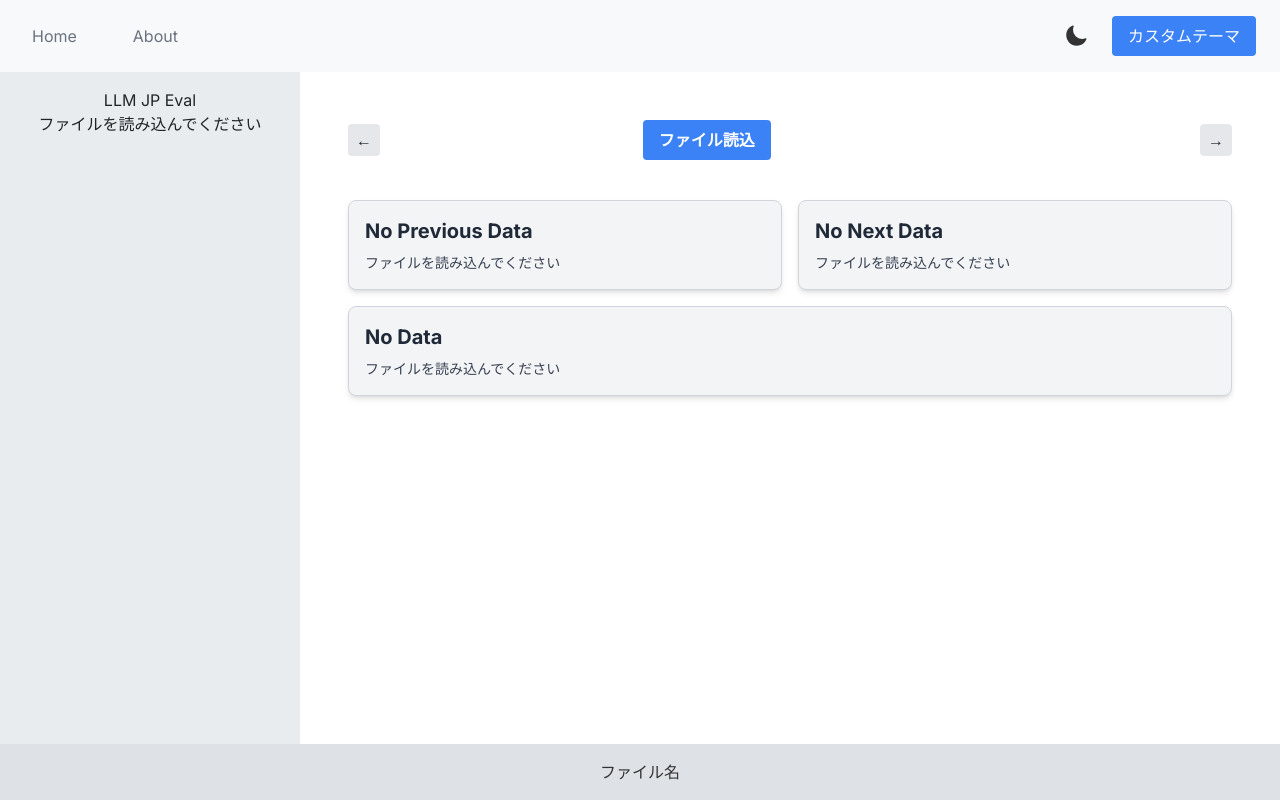
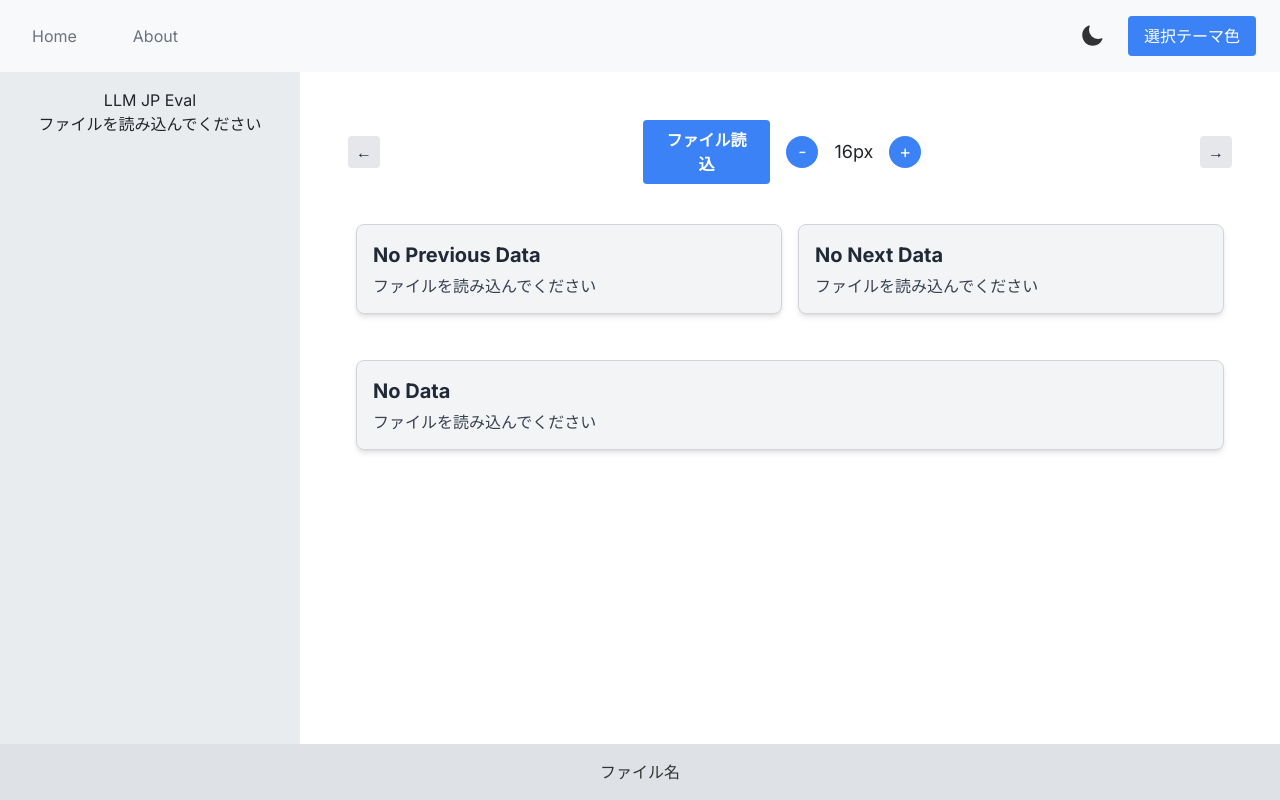
Before and after one commit to kevineen/LLM-Json-Reader, a Next.js app: page / in a window 1280 px wide. Built offline with nearby package versions, Linux system fonts and the light colour scheme.

Commit message:
フォントサイズ変更対応

```diff
--- a/components/molecules/Card/Card.tsx
+++ b/components/molecules/Card/Card.tsx
@@ -1,4 +1,7 @@
 import React from 'react';
+import { useRecoilValue } from 'recoil';
+
+import { fontSizeAtom } from '@/state/atmos/fontSizeAtoms';
 
 interface CardProps {
   title: string;
@@ -8,6 +11,8 @@ interface CardProps {
 }
 
 export default function Card({ title, content = '', displayMode, onClick }: CardProps) {
+  const fontSize = useRecoilValue(fontSizeAtom);
+
   const maxHeightClass = displayMode === 'selected' ? '' : 'max-h-40';
   const preClass = displayMode === 'selected' ? 'whitespace-pre-wrap break-words' : 'overflow-auto whitespace-pre-wrap';
 
@@ -17,12 +22,12 @@ export default function Card({ title, content = '', displayMode, onClick }: Card
       onClick={onClick}
     >
       <h3 className="text-xl font-bold mb-2 text-gray-800">{title}</h3>
-      <pre className={`text-sm text-gray-700 ${preClass}`}>
+      <pre className={`text-sm text-gray-700 ${preClass}`} style={{ fontSize: `${fontSize}px` }}>
         {displayMode === 'selected'
           ? content || 'ファイルを読み込んでください'
           : content
-          ? `${content.slice(0, 100)}...`
-          : 'ファイルを読み込んでください'}
+            ? `${content.slice(0, 100)}...`
+            : 'ファイルを読み込んでください'}
       </pre>
     </div>
   );
--- /dev/null
+++ b/components/molecules/FontSizeControl/FontSizeControl.tsx
@@ -0,0 +1,32 @@
+import React from 'react';
+import { useRecoilState } from 'recoil';
+
+import { fontSizeAtom } from '@/state/atmos/fontSizeAtoms';
+
+const FontSizeControl: React.FC = () => {
+  const [fontSize, setFontSize] = useRecoilState(fontSizeAtom);
+
+  const increaseFontSize = () => {
+    setFontSize((prevSize) => Math.min(prevSize + 1, 40));
+  };
+
+  const decreaseFontSize = () => {
+    setFontSize((prevSize) => Math.max(prevSize - 1, 12));
+  };
+
+  return (
+    <div className='px-4 flex items-center'>
+      <button className={`w-8 h-8 text-white text-lg rounded-full flex items-center justify-center ${fontSize === 12 ? 'bg-gray-500' : 'bg-blue-500'}`} onClick={decreaseFontSize}>
+        -
+      </button>
+      <div className='min-w-[4rem] text-right px-4'>
+        <span className="text-lg">{fontSize}px</span>
+      </div>
+      <button className={`w-8 h-8 bg-blue-500 text-white text-lg rounded-full flex items-center justify-center ${fontSize === 40 ? 'bg-gray-500' : 'bg-blue-500'}`} onClick={increaseFontSize}>
+        +</button>
+    </div>
+
+  );
+};
+
+export default FontSizeControl;
--- /dev/null
+++ b/components/molecules/FontSizeControl/index.ts
@@ -0,0 +1 @@
+export * from "./FontSizeControl";
--- a/components/molecules/ThemeToggle/ThemeToggle.tsx
+++ b/components/molecules/ThemeToggle/ThemeToggle.tsx
@@ -27,7 +27,7 @@ const ThemeToggle = () => {
       </button>
       <Link href="/themeColors">
         <button className="ml-4 px-4 py-2 rounded bg-blue-500 text-white">
-          カスタムテーマ
+          選択テーマ色
         </button>
       </Link>
       {isCustomTheme && (
--- a/components/template/JsonMainView/JsonMainView.tsx
+++ b/components/template/JsonMainView/JsonMainView.tsx
@@ -10,6 +10,7 @@ import { parseJsonData } from "@/lib/utils/helpers/helpers";
 import { autoModeSpeedAtom, customSpeedAtom } from "@/state/atmos/autoModeAtom";
 import AutoModeSelector from "@/components/molecules/AutoModeSelector/AutoModeSelector";
 import FileUploader from "@/state/FileUploader";
+import FontSizeControl from "@/components/molecules/FontSizeControl/FontSizeControl";
 
 export const JsonMainView = () => {
 
@@ -96,6 +97,7 @@ export const JsonMainView = () => {
         </div>
         <div className="w-1/3 flex">
           <FileUploader />
+          <FontSizeControl /> {/* フォントサイズ制御コンポーネントを追加 */}
         </div>
         <div className="w-1/3 flex justify-end">
           <ArrowButton
@@ -109,9 +111,9 @@ export const JsonMainView = () => {
       <AutoModeSelector />
       <br />
 
-      <div className="grid grid-cols-2 gap-4 mb-4">
+      <div className="flex">
         {/* 前のデータを表示 */}
-        <div className="col-span-1">
+        <div className="w-1/2 h-32 .min-h-32 px-2">
           {prevCard ? (
             <Card
               title="Previous Data"
@@ -125,7 +127,7 @@ export const JsonMainView = () => {
         </div>
 
         {/* 次のデータを表示 */}
-        <div className="col-span-1">
+        <div className="w-1/2 h-32 .min-h-32 px-2">
           {nextCard ? (
             <Card
               title="Next Data"
@@ -137,9 +139,10 @@ export const JsonMainView = () => {
             <Card title="No Next Data" content="" displayMode="next" />
           )}
         </div>
+      </div>
 
       {/* 選択中のデータを表示 */}
-        <div className="col-span-2">
+      <div className="w-full overflow-hidden px-2 py-2">
         {currentCard ? (
           <Card
             title="Selected Data"
@@ -151,7 +154,6 @@ export const JsonMainView = () => {
         )}
       </div>
     </div>
-    </div>
   );
 }
 
--- /dev/null
+++ b/state/atmos/fontSizeAtoms.ts
@@ -0,0 +1,6 @@
+import { atom } from 'recoil';
+
+export const fontSizeAtom = atom<number>({
+  key: 'fontSize',
+  default: 16, // デフォルトのフォントサイズを設定
+});
```
Lines whose indentation alone changed are shown as unchanged.
